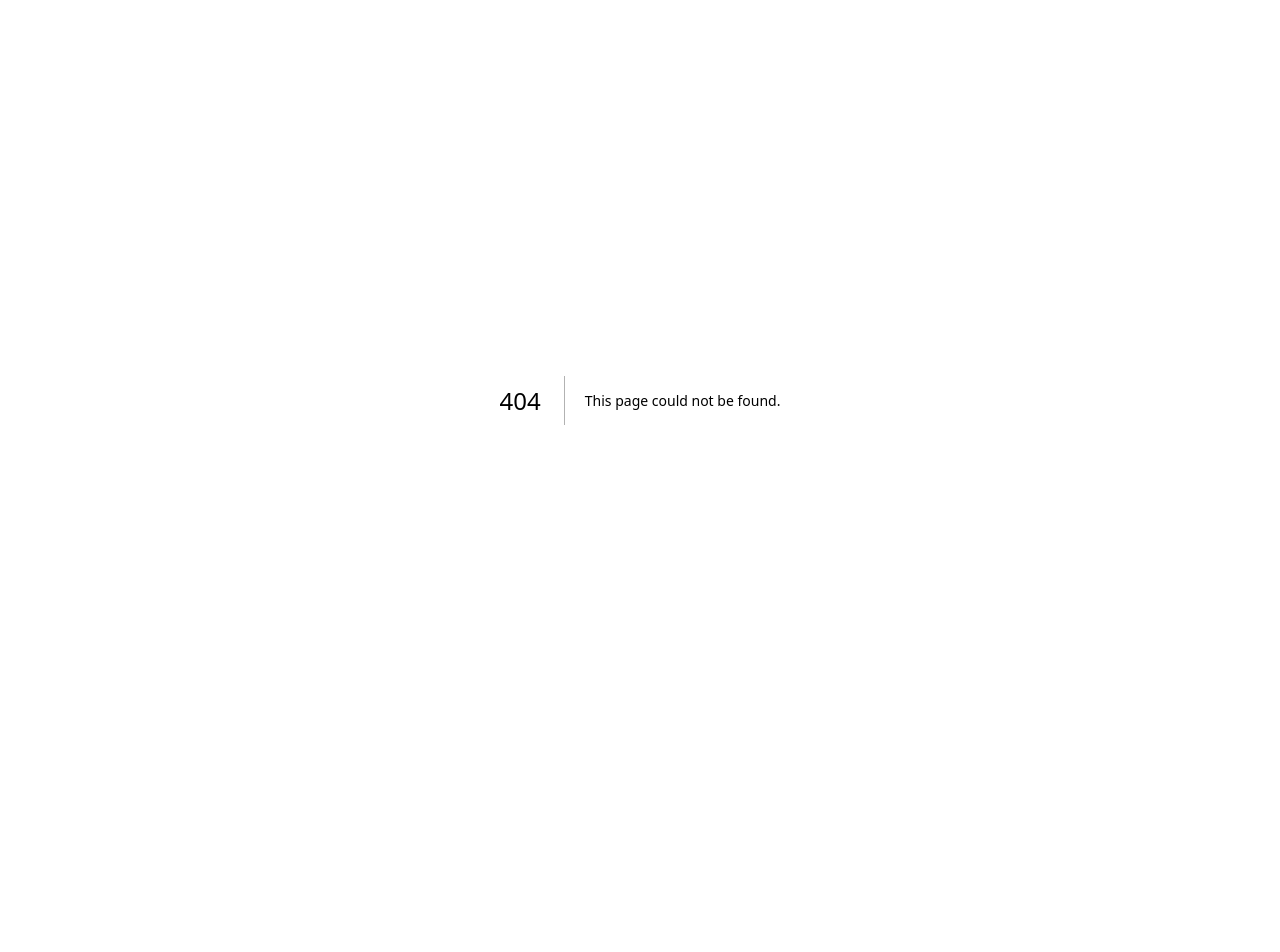
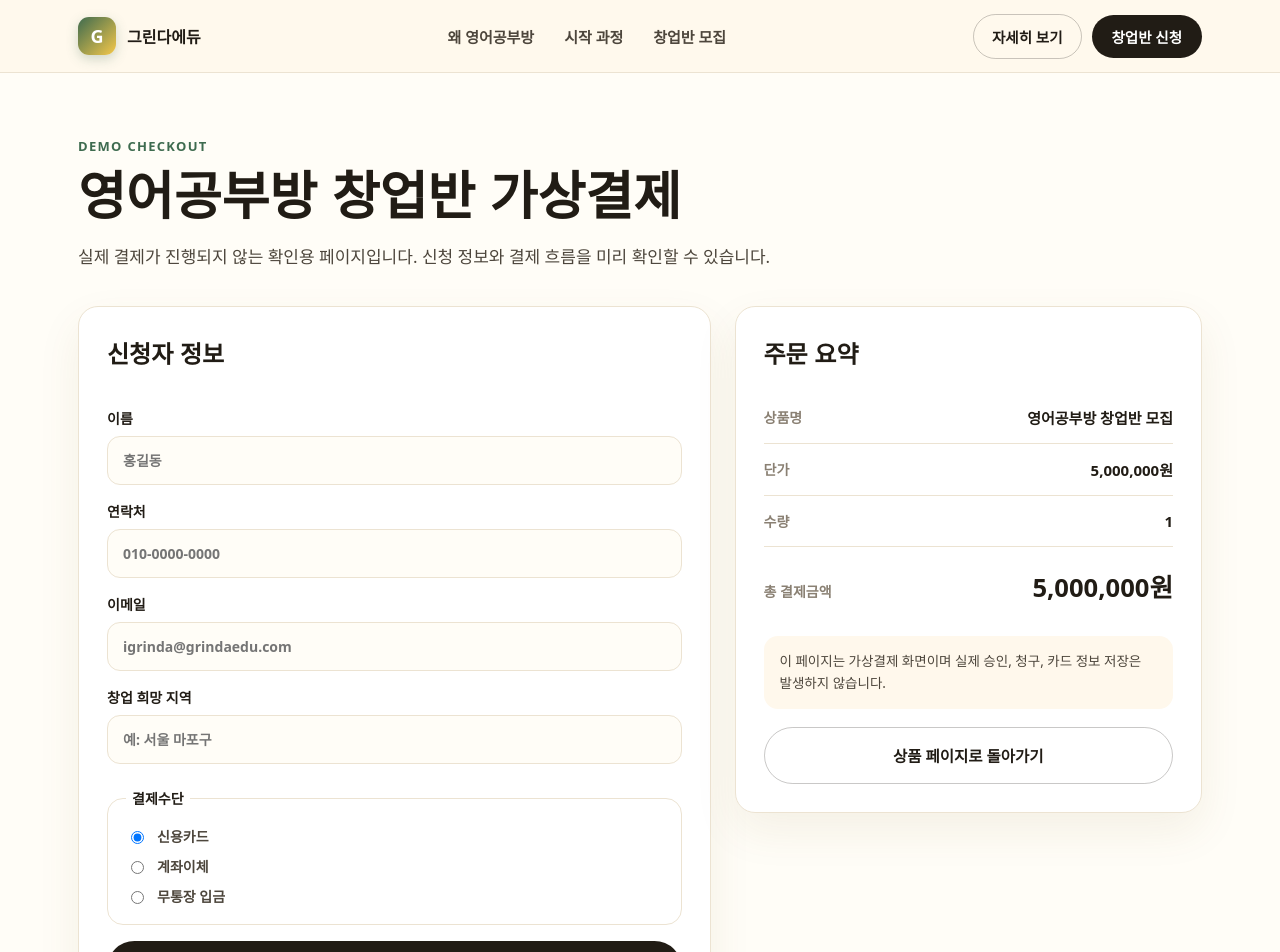
Before and after one commit to lsk7209/grinda-mam, a Next.js app: page /checkout in a window 1280 px wide. Before the commit this address had no page. Shown: the top 952 px of the page. Before the commit the page ends 800 px from the top, so only its background shows below. Built offline with nearby package versions, Linux system fonts and the light colour scheme; a web font is replaced by a local one.

Commit message:
Add demo checkout flow

```diff
--- /dev/null
+++ b/app/checkout/page.tsx
@@ -0,0 +1,114 @@
+import type { Metadata } from "next";
+import Link from "next/link";
+import { Footer } from "@/components/Footer";
+import { Header } from "@/components/Header";
+
+export const metadata: Metadata = {
+  title: "가상결제 | 그린다에듀",
+  description: "그린다에듀 영어공부방 창업반 가상결제 신청 페이지입니다."
+};
+
+export default async function CheckoutPage({
+  searchParams
+}: {
+  searchParams?: Promise<{ qty?: string }>;
+}) {
+  const params = await searchParams;
+  const qty = normalizeQty(params?.qty);
+  const unitPrice = 5_000_000;
+  const total = unitPrice * qty;
+
+  return (
+    <>
+      <Header />
+      <main className="checkout-page">
+        <section className="shell checkout-shell">
+          <div className="checkout-heading">
+            <div className="kicker">Demo Checkout</div>
+            <h1 className="serif">영어공부방 창업반 가상결제</h1>
+            <p>실제 결제가 진행되지 않는 확인용 페이지입니다. 신청 정보와 결제 흐름을 미리 확인할 수 있습니다.</p>
+          </div>
+
+          <div className="checkout-grid">
+            <form className="checkout-card checkout-form">
+              <h2 className="serif checkout-title">신청자 정보</h2>
+              <label>
+                이름
+                <input type="text" name="name" placeholder="홍길동" />
+              </label>
+              <label>
+                연락처
+                <input type="tel" name="phone" placeholder="010-0000-0000" />
+              </label>
+              <label>
+                이메일
+                <input type="email" name="email" placeholder="igrinda@grindaedu.com" />
+              </label>
+              <label>
+                창업 희망 지역
+                <input type="text" name="area" placeholder="예: 서울 마포구" />
+              </label>
+
+              <fieldset className="payment-methods">
+                <legend>결제수단</legend>
+                <label>
+                  <input type="radio" name="payment" defaultChecked />
+                  신용카드
+                </label>
+                <label>
+                  <input type="radio" name="payment" />
+                  계좌이체
+                </label>
+                <label>
+                  <input type="radio" name="payment" />
+                  무통장 입금
+                </label>
+              </fieldset>
+
+              <button className="btn btn-dark checkout-submit" type="button">
+                가상 결제 완료
+              </button>
+            </form>
+
+            <aside className="checkout-card checkout-summary" aria-label="주문 요약">
+              <h2 className="serif checkout-title">주문 요약</h2>
+              <div className="summary-row">
+                <span>상품명</span>
+                <strong>영어공부방 창업반 모집</strong>
+              </div>
+              <div className="summary-row">
+                <span>단가</span>
+                <strong>{formatWon(unitPrice)}</strong>
+              </div>
+              <div className="summary-row">
+                <span>수량</span>
+                <strong>{qty}</strong>
+              </div>
+              <div className="summary-total">
+                <span>총 결제금액</span>
+                <strong>{formatWon(total)}</strong>
+              </div>
+              <p className="checkout-note">이 페이지는 가상결제 화면이며 실제 승인, 청구, 카드 정보 저장은 발생하지 않습니다.</p>
+              <Link className="btn btn-ghost checkout-back" href="/product/english-class-startup">
+                상품 페이지로 돌아가기
+              </Link>
+            </aside>
+          </div>
+        </section>
+      </main>
+      <Footer />
+    </>
+  );
+}
+
+function normalizeQty(raw?: string) {
+  const parsed = Number.parseInt(raw ?? "1", 10);
+  if (!Number.isFinite(parsed) || parsed < 1) {
+    return 1;
+  }
+  return Math.min(parsed, 99);
+}
+
+function formatWon(value: number) {
+  return `${value.toLocaleString("ko-KR")}원`;
+}
--- a/app/globals.css
+++ b/app/globals.css
@@ -736,6 +736,165 @@ a:focus-visible {
   font-size: 12.5px;
 }
 
+.checkout-page {
+  background: var(--cream-2);
+}
+
+.checkout-shell {
+  padding-block: 64px 90px;
+}
+
+.checkout-heading {
+  max-width: 720px;
+  margin-bottom: 34px;
+}
+
+.checkout-heading h1 {
+  margin: 0;
+  color: var(--ink);
+  font-size: clamp(32px, 5vw, 52px);
+  line-height: 1.16;
+}
+
+.checkout-heading p {
+  margin: 16px 0 0;
+  color: var(--ink-soft);
+  font-size: 17px;
+  line-height: 1.7;
+}
+
+.checkout-grid {
+  display: grid;
+  grid-template-columns: minmax(0, 1.15fr) minmax(320px, 0.85fr);
+  gap: 24px;
+  align-items: start;
+}
+
+.checkout-card {
+  border: 1px solid var(--line);
+  border-radius: 20px;
+  background: #fff;
+  box-shadow: 0 18px 44px rgba(120, 90, 20, 0.08);
+  padding: 28px;
+}
+
+.checkout-title {
+  margin: 0 0 22px;
+  color: var(--ink);
+  font-size: 24px;
+}
+
+.checkout-form {
+  display: grid;
+  gap: 16px;
+}
+
+.checkout-form label {
+  display: grid;
+  gap: 8px;
+  color: var(--ink);
+  font-size: 14px;
+  font-weight: 800;
+}
+
+.checkout-form input[type="text"],
+.checkout-form input[type="tel"],
+.checkout-form input[type="email"] {
+  width: 100%;
+  border: 1.5px solid var(--line);
+  border-radius: 13px;
+  background: var(--cream-2);
+  color: var(--ink);
+  font: inherit;
+  padding: 14px 15px;
+}
+
+.checkout-form input:focus-visible {
+  border-color: var(--sage);
+  outline: 3px solid rgba(62, 107, 79, 0.2);
+}
+
+.payment-methods {
+  display: grid;
+  gap: 10px;
+  margin: 8px 0 0;
+  border: 1px solid var(--line);
+  border-radius: 16px;
+  padding: 18px;
+}
+
+.payment-methods legend {
+  padding-inline: 6px;
+  color: var(--ink);
+  font-size: 14px;
+  font-weight: 800;
+}
+
+.payment-methods label {
+  display: flex;
+  align-items: center;
+  gap: 10px;
+  color: var(--ink-soft);
+  font-weight: 700;
+}
+
+.checkout-submit,
+.checkout-back {
+  width: 100%;
+  padding: 16px;
+  font-size: 15.5px;
+}
+
+.checkout-summary {
+  position: sticky;
+  top: 100px;
+}
+
+.summary-row,
+.summary-total {
+  display: flex;
+  justify-content: space-between;
+  gap: 18px;
+  padding-block: 15px;
+  border-bottom: 1px solid var(--line);
+}
+
+.summary-row span,
+.summary-total span {
+  color: var(--muted);
+  font-size: 14px;
+  font-weight: 700;
+}
+
+.summary-row strong {
+  color: var(--ink);
+  font-size: 15px;
+  text-align: right;
+}
+
+.summary-total {
+  align-items: baseline;
+  border-bottom: 0;
+  padding-top: 20px;
+}
+
+.summary-total strong {
+  color: var(--ink);
+  font-size: 1.6rem;
+  font-weight: 800;
+  text-align: right;
+}
+
+.checkout-note {
+  margin: 16px 0 18px;
+  border-radius: 14px;
+  background: var(--cream);
+  color: var(--ink-soft);
+  font-size: 13.5px;
+  line-height: 1.65;
+  padding: 14px 16px;
+}
+
 @media (max-width: 900px) {
   .nav {
     display: none;
@@ -759,7 +918,15 @@ a:focus-visible {
     gap: 34px;
   }
 
+  .checkout-grid {
+    grid-template-columns: 1fr;
+  }
+
   .visual-sticky {
+    position: static;
+  }
+
+  .checkout-summary {
     position: static;
   }
 }
--- a/app/product/english-class-startup/product-purchase.tsx
+++ b/app/product/english-class-startup/product-purchase.tsx
@@ -1,5 +1,6 @@
 "use client";
 
+import Link from "next/link";
 import { useMemo, useState } from "react";
 
 const UNIT_PRICE = 5_000_000;
@@ -44,9 +45,9 @@ export function ProductPurchase() {
 
       <div className="buy-buttons">
         <button className="btn btn-ghost">장바구니</button>
-        <button className="btn btn-dark">
+        <Link className="btn btn-dark" href={`/checkout?qty=${qty}`}>
           바로 신청하기 <span aria-hidden="true">→</span>
-        </button>
+        </Link>
       </div>
     </div>
   );
--- a/components/Header.tsx
+++ b/components/Header.tsx
@@ -23,8 +23,8 @@ export function Header({ variant = "home" }: HeaderProps) {
             </>
           ) : (
             <>
-              <a href="#why">왜 영어공부방</a>
-              <a href="#how">시작 과정</a>
+              <a href="/#why">왜 영어공부방</a>
+              <a href="/#how">시작 과정</a>
               <Link href="/product/english-class-startup">창업반 모집</Link>
             </>
           )}
@@ -41,7 +41,7 @@ export function Header({ variant = "home" }: HeaderProps) {
             </>
           ) : (
             <>
-              <a className="btn btn-ghost" href="#why" style={{ padding: "11px 18px", fontSize: 14.5 }}>
+              <a className="btn btn-ghost" href="/#why" style={{ padding: "11px 18px", fontSize: 14.5 }}>
                 자세히 보기
               </a>
               <Link className="btn btn-dark" href="/product/english-class-startup" style={{ padding: "11px 20px", fontSize: 14.5 }}>
```
